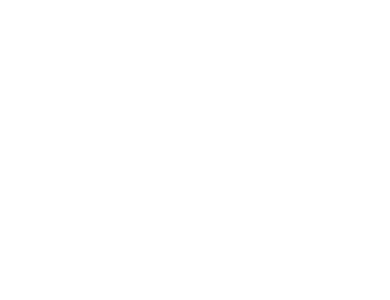
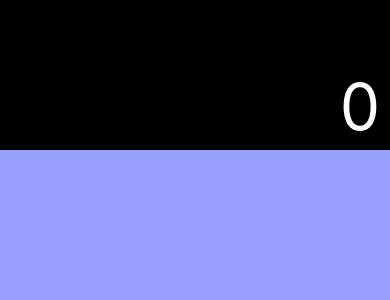
Before and after one commit to mauriciomd/ios-calculator-clone, a React Native app: screen / in a window 390 px wide. Shown: the top 300 px of the page. Built offline with nearby package versions, Linux system fonts and the light colour scheme.

Commit message:
feat: add base layout

```diff
--- a/src/Pages/Main/index.tsx
+++ b/src/Pages/Main/index.tsx
@@ -1,8 +1,14 @@
 import React from 'react';
-import { View } from 'react-native';
 
-// import { Container } from './styles';
+import { Container, Display, Keyboard, Result } from './styles';
 
 export default function Main() {
-  return <View />;
+  return (
+    <Container>
+      <Display>
+        <Result>0</Result>
+      </Display>
+      <Keyboard />
+    </Container>
+  );
 }
--- a/src/Pages/Main/styles.ts
+++ b/src/Pages/Main/styles.ts
@@ -1,3 +1,24 @@
 import styled from 'styled-components/native';
 
-export const Container = styled.View``;
+export const Container = styled.SafeAreaView`
+  background: #000;
+  flex: 1;
+`;
+
+export const Display = styled.View`
+  height: 150px;
+  width: 100%;
+  align-items: flex-end;
+  justify-content: flex-end;
+  padding: 5px 10px;
+`;
+
+export const Result = styled.Text`
+  font-size: 64px;
+  color: #fff;
+`;
+
+export const Keyboard = styled.View`
+  background: #98a0ff;
+  flex: 1;
+`;
```
